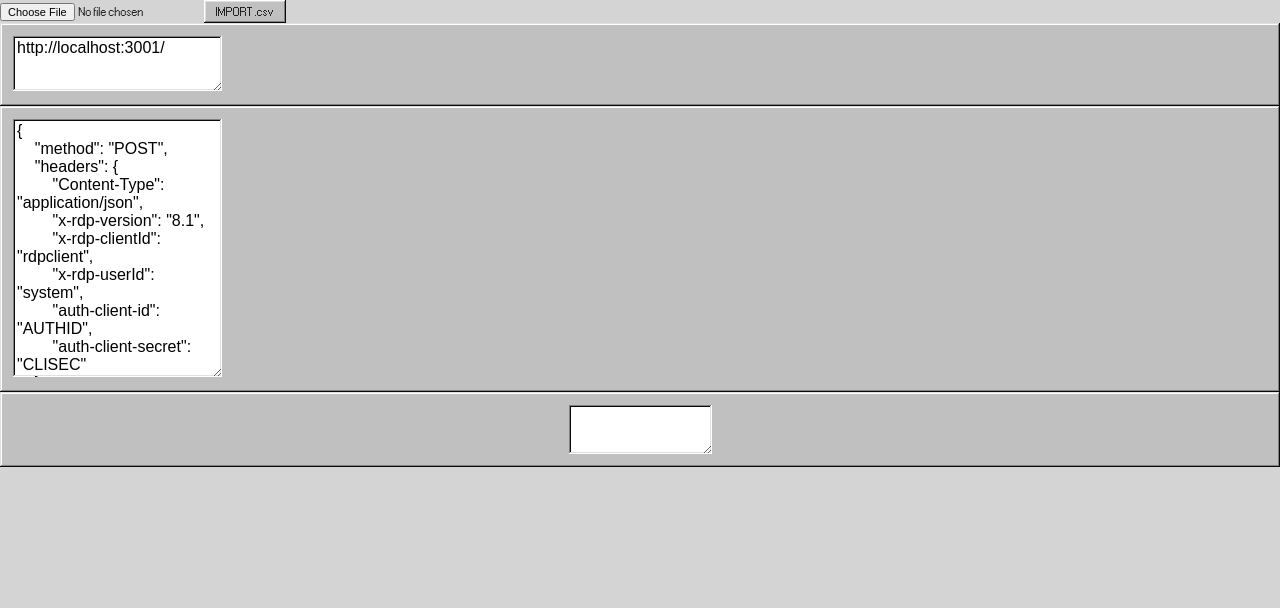
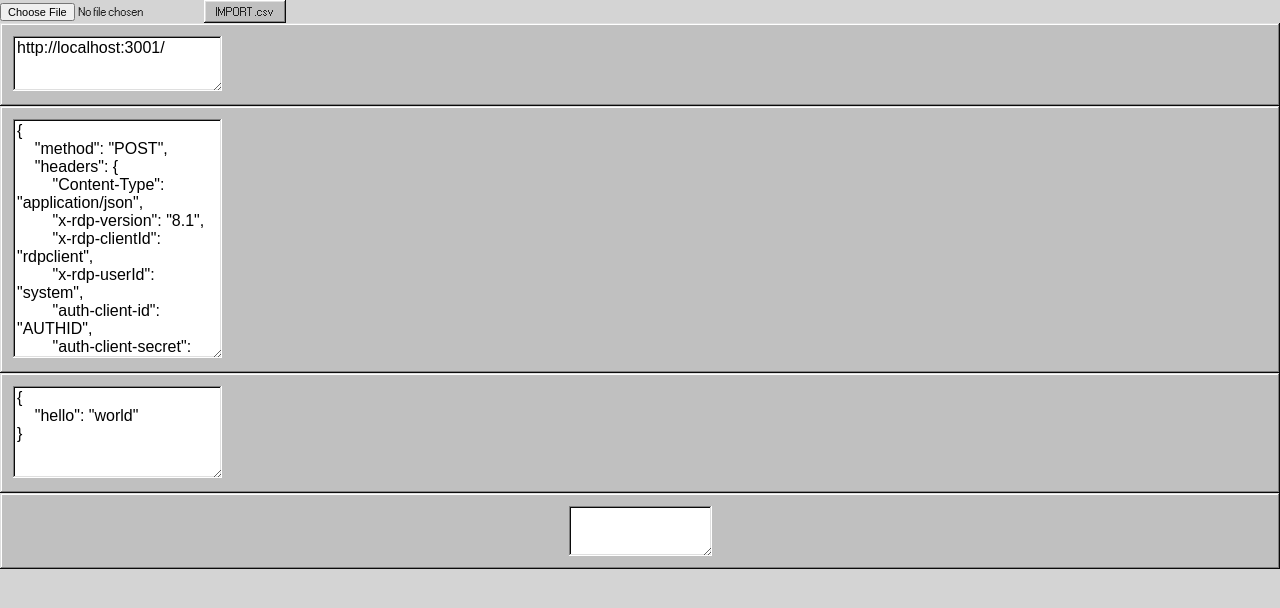
Before and after one commit to mothugget/RequestLooper, a React (Create React App) app in the folder request-looper/: page / in a window 1280 px wide. Shown: the top 608 px of the page. Built offline with nearby package versions, Linux system fonts and the light colour scheme.

Commit message:
autoformatted the body

```diff
--- a/request-looper/src/components/request/Request.tsx
+++ b/request-looper/src/components/request/Request.tsx
@@ -22,23 +22,25 @@ interface RequestInput {
 function Request() {
   const { fetchRequest, setFetchRequest } = useContext(RequestContext);
   const [fetchResponse, setFetchResponse] = useState<string>("");
+  const [optionsNoBody, setOptionsNoBody] = useState<string>(JSON.stringify(fetchRequest.fetchParameters.options&&removeBody(fetchRequest.fetchParameters.options),null,4));
+  const [body, setBody] = useState<string>(JSON.stringify(JSON.parse(fetchRequest.fetchParameters.options!.body!.toString()),null,4)||"");
+  const [resource, setResource] = useState<string>(fetchRequest.fetchParameters.resource.toString());
 
-  // useEffect(() => {
-  //   sendFetchRequest(fetchRequest).then((res) => setFetchResponse(res));
-  // }, [fetchRequest]);
+  useEffect(() => {
+    sendFetchRequest(fetchRequest).then((res) => setFetchResponse(res));
+  }, [fetchRequest]);
 
-  function resourceValueUpdater(event: ChangeEvent<HTMLTextAreaElement>) {
-    const updatedReqObject = { ...fetchRequest };
-    updatedReqObject.fetchParameters.resource = event.target.value;
-    setFetchRequest(updatedReqObject);
+  function removeBody(options:RequestInit):RequestInit{
+    const returnOptions= {...options};
+    delete returnOptions.body;
+    return  returnOptions
   }
 
-  function optionValueUpdater(event: ChangeEvent<HTMLTextAreaElement>) {
-    const updatedReqObject = { ...fetchRequest };
-    const optionsObject = JSON.parse(event.target.value.replace(/\s/g, ""));
-    updatedReqObject.fetchParameters.options = optionsObject;
-    setFetchRequest(updatedReqObject);
+  function valueUpdater(event: ChangeEvent<HTMLTextAreaElement>, stateSetter:Dispatch<SetStateAction<string>>) {
+   stateSetter(event.target.value)
   }
+
+
 
   return (
     <div>
@@ -65,7 +67,7 @@ function Request() {
         value={fetchRequest.fetchParameters.resource.toString()}
         name={"resource"}
         placeholder={"placeholder"}
-        onChange={resourceValueUpdater}
+        onChange={(e)=>valueUpdater(e,setResource)}
         disabled={false}
       />
       <TextArea
@@ -73,10 +75,21 @@ function Request() {
         fontSize={16}
         error={false}
         label={"options"}
-        value={JSON.stringify(fetchRequest.fetchParameters.options!, null, 4)}
+        value={optionsNoBody}
         name={"options"}
         placeholder={"placeholder"}
-        onChange={optionValueUpdater}
+        onChange={(e)=>valueUpdater(e,setOptionsNoBody)}
+        disabled={false}
+      />
+            <TextArea
+        maxHeight={false}
+        fontSize={16}
+        error={false}
+        label={"body"}
+        value={body}
+        name={"body"}
+        placeholder={"placeholder"}
+        onChange={(e)=>valueUpdater(e,setBody)}
         disabled={false}
       />
       <TextArea
--- a/request-looper/src/styles/TextArea.css
+++ b/request-looper/src/styles/TextArea.css
@@ -8,7 +8,8 @@
 }
 
 #resource,
-#options {
+#options,
+#body {
   font-family: Arial, Helvetica, sans-serif;
 }
 
```
